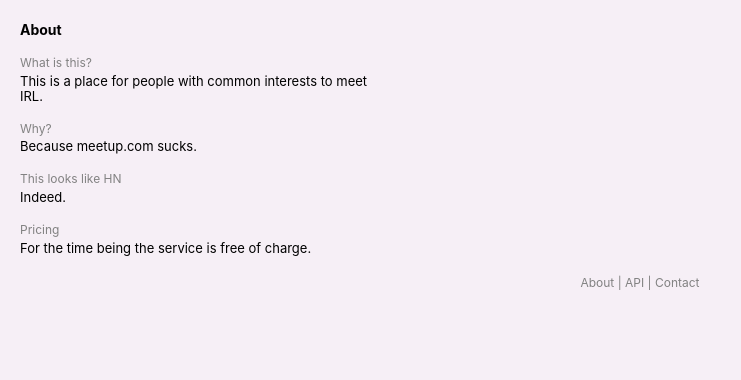
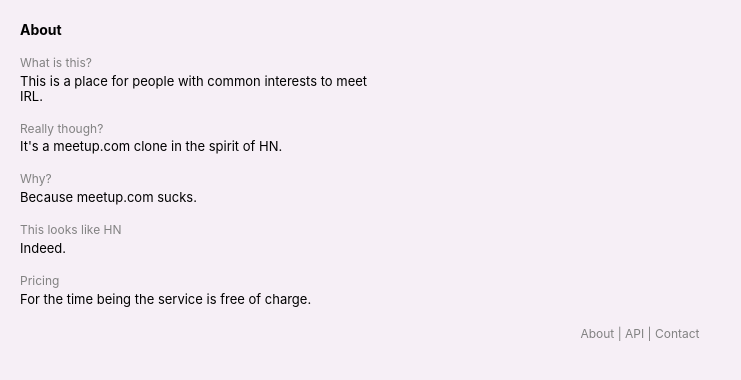
Before and after one commit to sirodoht/opencult.com, a Django app: page /about/ in a window 1280 px wide. Shown: the part 70-450 px from the top of the page, without its empty margins (0-741 px from the left). Run offline with Django 3.2, Linux system fonts and the light colour scheme.

Commit message:
update about template

```diff
--- a/main/templates/main/about.html
+++ b/main/templates/main/about.html
@@ -18,6 +18,11 @@
             This is a place for people with common interests to meet IRL.
         </div>
 
+        <div class="section-label">Really though?</div>
+        <div class="section-body">
+            It's a meetup.com clone in the spirit of HN.
+        </div>
+
         <div class="section-label">Why?</div>
         <div class="section-body">
             Because meetup.com sucks.
```
